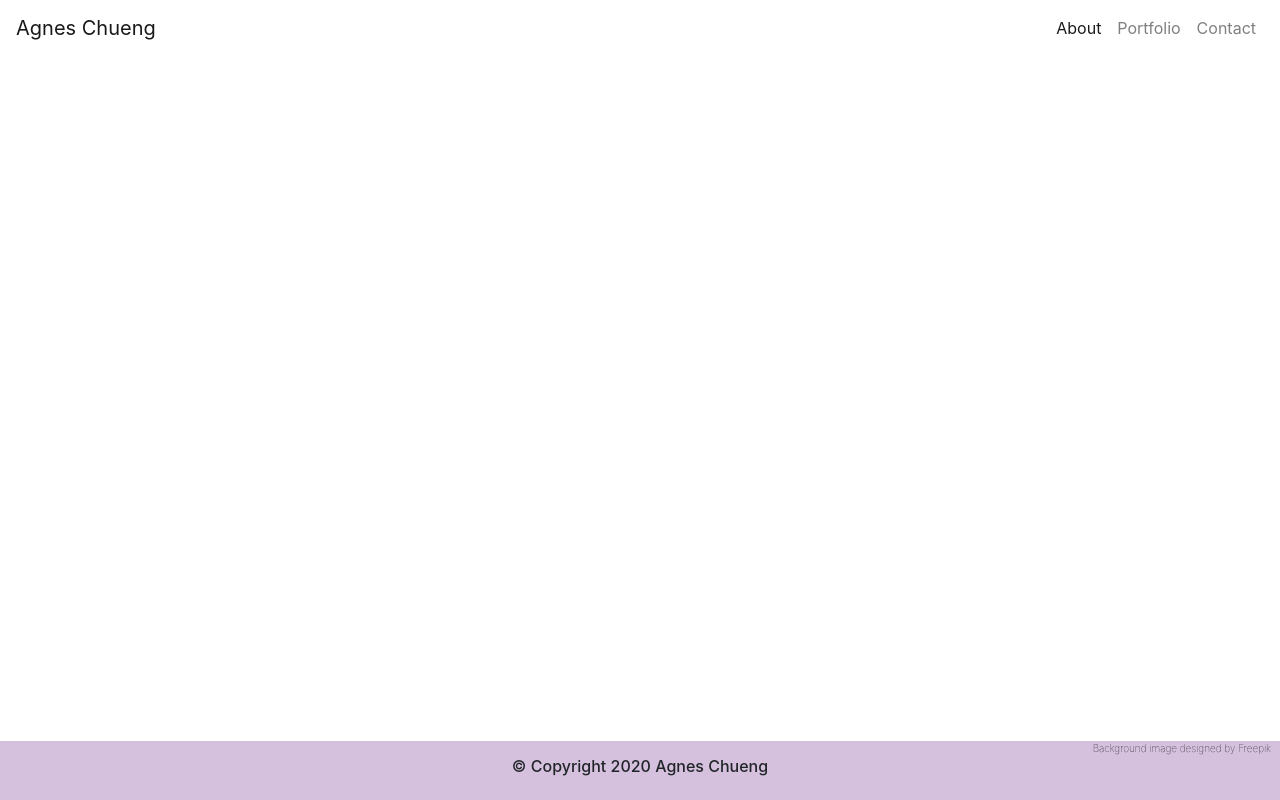
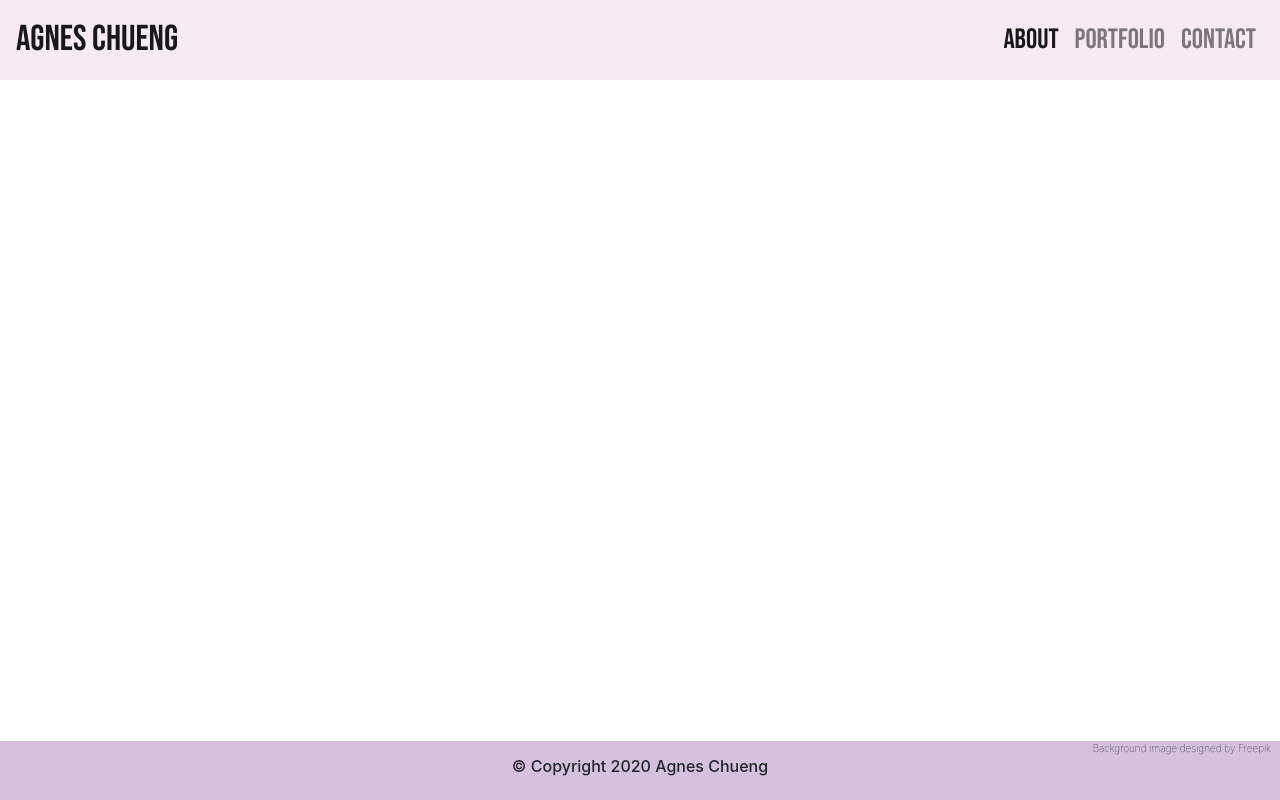
Before and after one commit to achueng/React-Portfolio, a React (Create React App) app in the folder client/: page / in a window 1280 px wide. Built offline with nearby package versions, Linux system fonts and the light colour scheme.

Commit message:
add navbar css

```diff
--- a/client/src/components/css/Navbar.css
+++ b/client/src/components/css/Navbar.css
@@ -0,0 +1,9 @@
+.custom-navbar {
+    background-color: #f8eaf5 !important;
+    font-family: 'Bebas Neue', cursive;
+    font-size: 28px;
+}
+
+.custom-brand {
+    font-size: 36px !important;
+}
```
